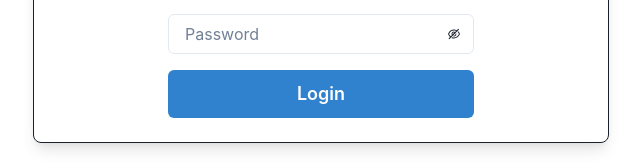
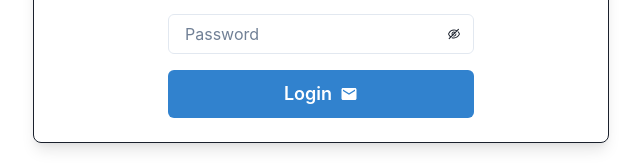
Before and after one commit to EliasLeguizamon123/amalgama_super_login, a React (Vite) app: page /#/login in a window 1280 px wide. Shown: the part 267-435 px from the top of the page, without its empty margins (319-959 px from the left). Built offline with nearby package versions, Linux system fonts and the light colour scheme.

Commit message:
feat(hook): create login hook

```diff
--- /dev/null
+++ b/src/hooks/useMakeLogin.hook.ts
@@ -0,0 +1,20 @@
+import { useEffect, useState } from "react";
+import LoginFormProps from "../models/LoginForm.model";
+
+export default function useMakeLogin() {
+    const [loginForm, setLoginForm] = useState<LoginFormProps>()
+    const [loading, setLoading] = useState(false)
+
+    const getLoginForm = (loginForm: LoginFormProps) => {
+        setLoginForm(loginForm)
+    }
+
+    useEffect(() => {
+        if (loginForm) {
+            setLoading(true)
+        }
+    }, [loginForm])
+
+
+    return {getLoginForm, loading}
+}
--- /dev/null
+++ b/src/models/LoginForm.model.ts
@@ -0,0 +1,4 @@
+export default interface LoginFormProps {
+    email: string;
+    password: string;
+}
--- a/src/pages/Login/Login.tsx
+++ b/src/pages/Login/Login.tsx
@@ -3,12 +3,24 @@ import Card from "../../components/Card.component";
 import { FaUserCircle } from "react-icons/fa";
 import { Form, Formik } from "formik";
 import CustomInput from "../../components/CustomInput.component";
+import * as yup from 'yup';
+import { MdEmail } from "react-icons/md";
+import useMakeLogin from "../../hooks/useMakeLogin.hook";
 
 export default function Login() {
+    const { getLoginForm, loading } = useMakeLogin()
     const initialData = {
         email: '',
         password: ''
     }
+
+    const validationSchema = yup.object().shape({
+        email: yup.string()
+            .email('This field is an email')
+            .required('This field is required'),
+        password: yup.string()
+            .required('This field is required')
+    })
     return (
         <VStack
             h={"91vh"}
@@ -20,14 +32,36 @@ export default function Login() {
         >
             <Card>
                 <FaUserCircle size="5rem" />
-                <Formik initialValues={initialData} enableReinitialize onSubmit={(values) => {
-                    console.log(values)
-                }}>
+                <Formik initialValues={initialData}
+                    validationSchema={validationSchema}
+                    enableReinitialize
+                    onSubmit={(values) => {
+                        getLoginForm(values)
+                    }}
+                >
                     <Form>
                         <Flex w="full" gap={4} direction="column" p={4}>
-                            <CustomInput name="email" id="email" placeholder="Email" label="Email" isRequired />
-                            <CustomInput name="password" id="password" placeholder="Password" type="password" label="Password" isRequired />
-                            <Button type="submit" colorScheme="blue" size="lg">
+                            <CustomInput name="email"
+                                id="email"
+                                placeholder="Email"
+                                label="Email"
+                                isRequired
+                            />
+                            <CustomInput
+                                name="password"
+                                id="password"
+                                placeholder="Password"
+                                type="password"
+                                label="Password"
+                                isRequired
+                            />
+                            <Button
+                                type="submit"
+                                colorScheme="blue"
+                                size="lg"
+                                isLoading={loading}
+                                rightIcon={<MdEmail />}
+                            >
                                 Login
                             </Button>
                         </Flex>
```
